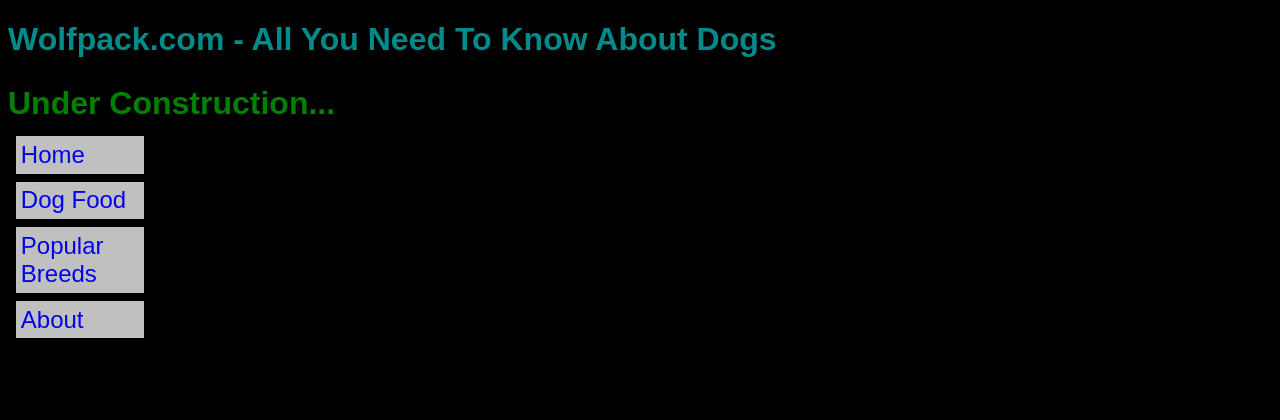
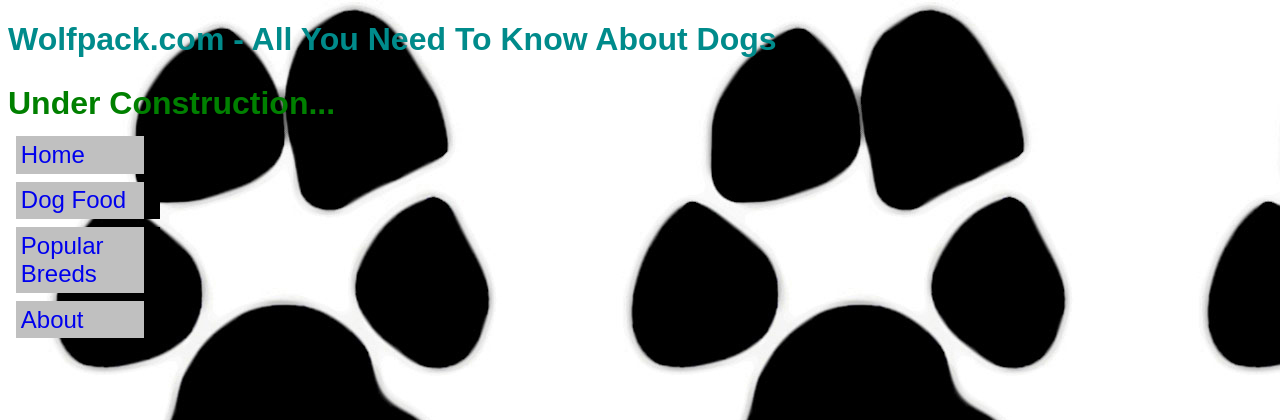
Before and after one commit to cesardv/wolfpackHCI, a PHP site: page / in a window 1280 px wide. Shown: the top 420 px of the page. Run offline with PHP 8.4, Linux system fonts and the light colour scheme.

Commit message:
trying to add a background image but no working...

```diff
--- a/css/global.css
+++ b/css/global.css
@@ -1,11 +1,10 @@
-/**global CSS for website */
+/* global CSS for website */
 
-body
- {
-	background-image: "./pics/spots.png";
-	background-repeat: repeat;
+body{
+	background-image: url(pics/paws.jpg);
+	background-repeat: repeat-x;
 	font-family: sans-serif, arial, helvetica;
-	background-color: black;
+	/*background-color: black;*/
 
 }
 
@@ -16,11 +15,9 @@ h1
 
 }
 
-h2
-{
+h2 {
 	font-size: 2em;
 	color: green;
-
 }
 
 ul.navbar {
--- a/index.html
+++ b/index.html
@@ -13,10 +13,11 @@
         <meta name="revisit-after" content="3 days" />
 		<!-- No more meta please -->
 
-			<!-- CSS global -->
+			<!-- CSS global
 			<style type="text/css">
 				@import url(./css/global.css);
-			</style>
+			</style> -->
+			<link href="./css/global.css" rel="stylesheet" type="text/css" />
 
 			<!-- Favicon is nice-->
 			<link rel="shortcut icon" href="./pics/favicon.ico" type="image/x-icon" />
@@ -33,12 +34,12 @@ Start of Bodybody {
 <!-- Site Navigation Menu -->
 <ul class="navbar">
 	<li><a href="index.html">Home</a></li>
-	<li><a href="./vrsoftech/food.html">Dog Food</a>
+	<li><a href="./food.html">Dog Food</a>
 	<li><a href="./breeds.html">Popular Breeds</a></li>
-	<li><a href="./phpExamples/about.html">About</a></li>
+	<li><a href="./about.html">About</a></li>
 </ul>
 
-<!-- END-------------------------------------------------------- -->
+<!-- END _______________________________ -->
 </body>
 
 </html>
```
Lines whose indentation alone changed are shown as unchanged.
